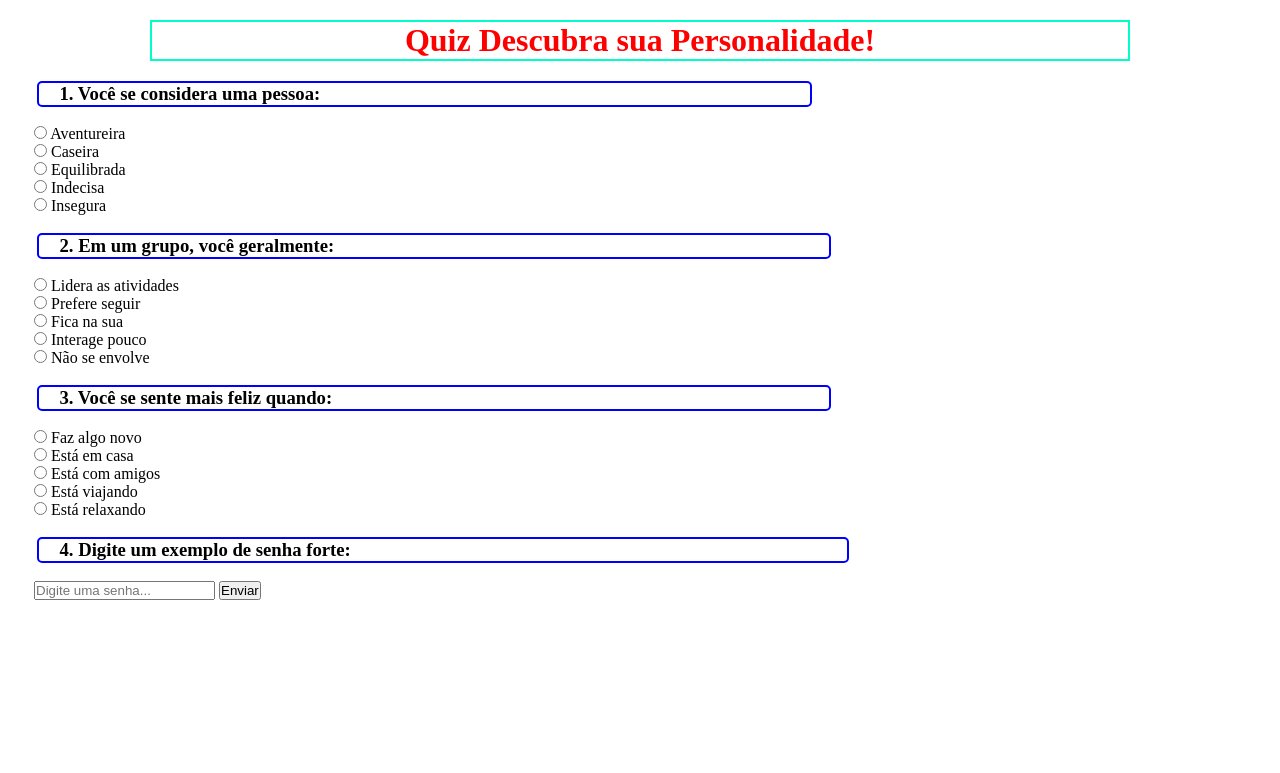
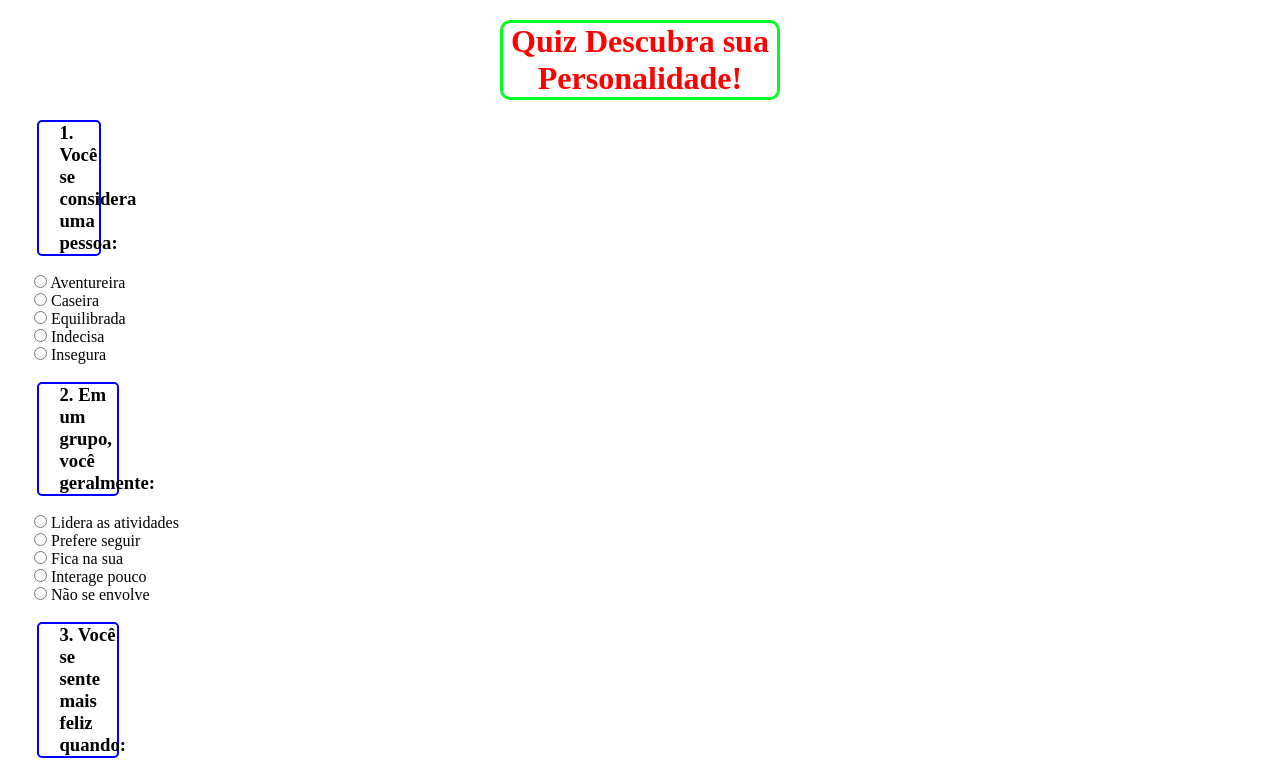
Before and after one commit to Carlos1-crypto/Quiz-Personalidade---HTML, a plain HTML site: page vscode codes/index.html in a window 1280 px wide. Shown: the top 773 px of the page. Drawn offline with Linux system fonts and the light colour scheme.

Commit message:
correção de site

```diff
--- a/vscode codes/index.html
+++ b/vscode codes/index.html
@@ -1,17 +1,20 @@
 <!DOCTYPE html>
 <html lang="pt-br">
+
 <head>
   <title>Quiz Descubra sua Personalidade
   </title>
   <meta charset="utf-8">
   <link rel="stylesheet" href="style.css">
 </head>
+
 <body>
   <!--Título-->
   <h1>Quiz Descubra sua Personalidade!</H1>
   <form>
     <!--Pergunta 1-->
-      <h3 style="margin-right: 24em; padding-right: 0em; margin-right: 25em;"><label for="pergunta1">1. Você se considera uma pessoa:</label></h3> <br>
+    <h3 style="margin-right: 63em; padding-right: 0em;"><label for="pergunta1">1. Você se considera
+        uma pessoa:</label></h3> <br>
     <p>
       <input type="radio" id="pergunta1a" name="pergunta1" value="a">
       <label for="pergunta1a">Aventureira</label><br>
@@ -31,7 +34,8 @@
 
 
     <!--Pergunta 2-->
-      <h3 style="margin-right: 23em; padding-right: 0em; margin-right: 24em;"><label for="pergunta2">2. Em um grupo, você geralmente:</label></h3> <br>
+    <h3 style="margin-right: 62em; padding-right: 0em;"><label for="pergunta2">2. Em um grupo, você
+        geralmente:</label></h3> <br>
     <p>
       <input type="radio" id="pergunta2a" name="pergunta2" value="a">
       <label for="pergunta2a">Lidera as atividades</label><br>
@@ -51,7 +55,8 @@
 
 
     <!--Pergunta 3-->
-      <h3 style="margin-right: 23em; padding-right: 0em; margin-right: 24em;"><label for="pergunta3">3. Você se sente mais feliz quando:</label></h3> <br>
+    <h3 style="margin-right: 62em; padding-right: 0em;"><label for="pergunta3">3. Você se sente mais
+        feliz quando:</label></h3> <br>
     <p>
       <input type="radio" id="pergunta3a" name="pergunta3" value="a">
       <label for="pergunta3a">Faz algo novo</label><br>
@@ -71,7 +76,8 @@
 
 
     <!--Pergunta 4-->
-      <h3 style="padding-right: 0em; margin-right: 23em;"><label for="pergunta4">4. Digite um exemplo de senha forte:</label></h3><br>
+    <h3 style="padding-right: 0em; margin-right: 61em;"><label for="pergunta4">4. Digite um exemplo de senha
+        forte:</label></h3><br>
     <p>
       <input type="password" id="pergunta4" name="pergunta4" required placeholder="Digite uma senha...">
       <input type="submit" value="Enviar">
@@ -80,4 +86,5 @@
 </body>
 <footer>
 </footer>
+
 </html>
--- a/vscode codes/style.css
+++ b/vscode codes/style.css
@@ -5,9 +5,36 @@
 }
 
 
-body{
+body {
 
-        h1 {border: 2px solid rgb(0, 255, 200); text-align: center; color: red; margin-left: 150px; margin-right: 150px; margin-top: 20px; margin-bottom: 20px;}
-        h3 {border-radius: 5px; border: 2px solid blue; text-align: initial; padding-left: 20px; padding-right: 2em; margin-left: 2em; margin-right: 22em ;}
-        p {text-align: initial; padding-left: 2px; padding-right: 0em; margin-left: 2em; margin-right: 22em ;}
+        h1 {
+                border-radius: 10px;
+                border: solid rgb(0, 255, 34);
+                text-align: center;
+                color: red;
+                margin-left: 500px;
+                margin-right: 500px;
+                margin-top: 20px;
+                margin-bottom: 20px;
+                padding-left: 0px;
+                padding-right: 0px;
+        }
+
+        h3 {
+                border-radius: 5px;
+                border: 2px solid blue;
+                text-align: initial;
+                padding-left: 20px;
+                padding-right: 0em;
+                margin-left: 2em;
+                margin-right: em;
+        }
+
+        p {
+                text-align: initial;
+                padding-left: 2px;
+                padding-right: 0em;
+                margin-left: 2em;
+                margin-right: 22em;
+        }
 }
```
Lines whose indentation alone changed are shown as unchanged.
